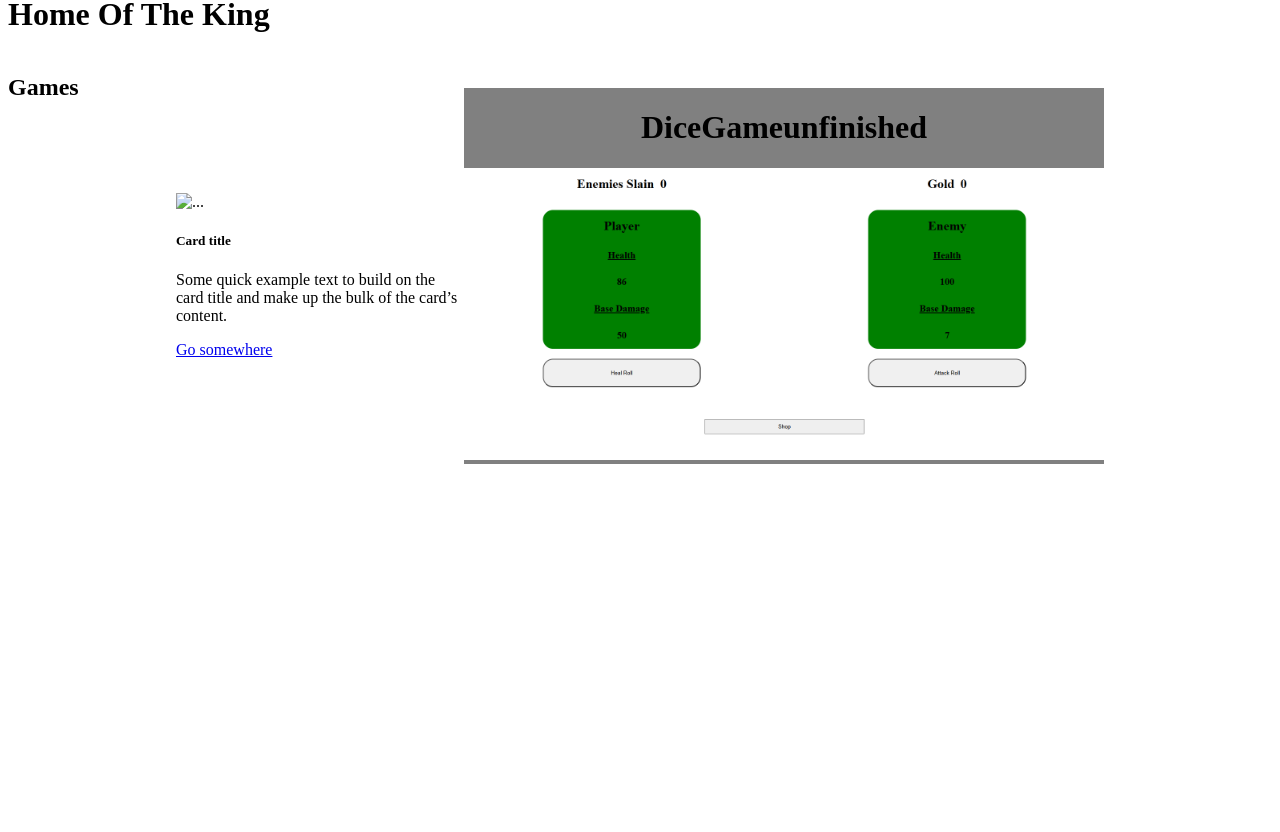
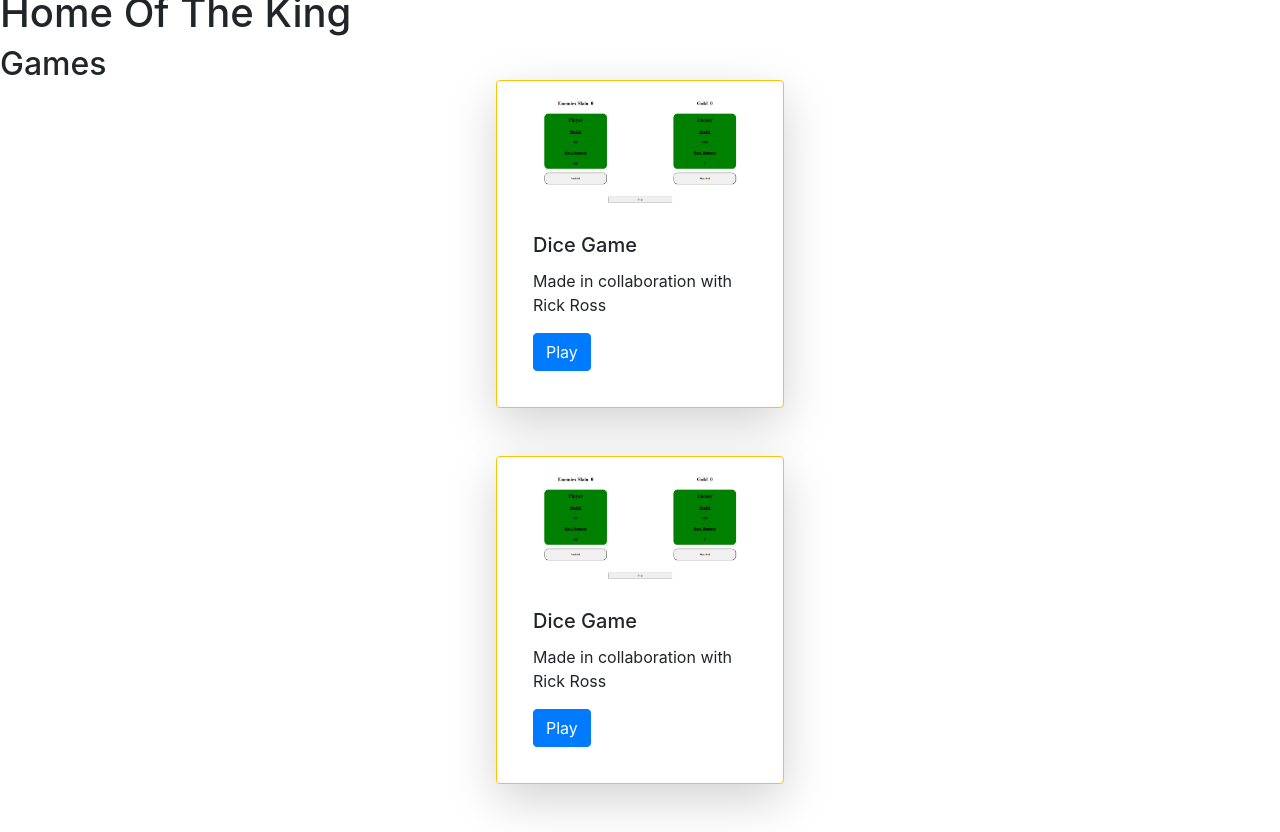
Before and after one commit to BreakDancingGorilla/portfolioWebsite, a website: page index.html in a window 1280 px wide. Before the commit the page ends 800 px from the top, so only its background shows below. Drawn offline with nearby package versions, Linux system fonts and the light colour scheme.

Commit message:
fuck having to put a comment every single fucking time

```diff
--- a/index.html
+++ b/index.html
@@ -4,6 +4,7 @@
 <head>
     <meta charset="UTF-8" />
     <title>DO NOT OPEN</title>
+    <link rel="stylesheet" href="https://cdn.jsdelivr.net/npm/bootstrap@4.4.1/dist/css/bootstrap.min.css" integrity="sha384-Vkoo8x4CGsO3+Hhxv8T/Q5PaXtkKtu6ug5TOeNV6gBiFeWPGFN9MuhOf23Q9Ifjh" crossorigin="anonymous">
     <link id="favicon" rel="icon" type="image/x-icon" href="./cat.jpg">
     <meta name="viewport" content="width=device-width, initial-scale=1">
     <link href="./style.css" rel="stylesheet">
@@ -22,26 +23,27 @@
 
     <div id="siteList">
 
-        <div class="card" style="width: 18rem;">
-  <img src="..." class="card-img-top" alt="...">
+   <div class="card shadow-lg p-3 mb-5 bg-white rounded border border-warning" style="width: 18rem;">
+  <img src="./diceGameSnap.png" class="card-img-top" alt="...">
   <div class="card-body">
-    <h5 class="card-title">Card title</h5>
-    <p class="card-text">Some quick example text to build on the card title and make up the bulk of the card’s content.</p>
-    <a href="#" class="btn btn-primary">Go somewhere</a>
+    <h5 class="card-title">Dice Game</h5>
+    <p class="card-text">Made in collaboration with Rick Ross</p>
+    <a href="https://breakdancinggorilla.github.io/diceGame/" class="btn btn-primary">Play</a>
+  </div>
+</div>
+<div class="card shadow-lg p-3 mb-5 bg-white rounded border border-warning" style="width: 18rem;">
+  <img src="./diceGameSnap.png" class="card-img-top" alt="...">
+  <div class="card-body">
+    <h5 class="card-title">Dice Game</h5>
+    <p class="card-text">Made in collaboration with Rick Ross</p>
+    <a href="https://breakdancinggorilla.github.io/diceGame/" class="btn btn-primary">Play</a>
   </div>
 </div>
 
-
-        <div class="siteCard">
-            <div class="siteDis">
-                <h1 class="siteTitle">DiceGame</h1>
-                <h1 class="siteTitle">unfinished</h1>
-                <h1 class="siteTitle"></h1>
-            </div>
-
-            <img src="./diceGameSnap.png">
-        </div>
     </div>
+    <script src="https://code.jquery.com/jquery-3.4.1.slim.min.js" integrity="sha384-J6qa4849blE2+poT4WnyKhv5vZF5SrPo0iEjwBvKU7imGFAV0wwj1yYfoRSJoZ+n" crossorigin="anonymous"></script>
+<script src="https://cdn.jsdelivr.net/npm/popper.js@1.16.0/dist/umd/popper.min.js" integrity="sha384-Q6E9RHvbIyZFJoft+2mJbHaEWldlvI9IOYy5n3zV9zzTtmI3UksdQRVvoxMfooAo" crossorigin="anonymous"></script>
+<script src="https://cdn.jsdelivr.net/npm/bootstrap@4.4.1/dist/js/bootstrap.min.js" integrity="sha384-wfSDF2E50Y2D1uUdj0O3uMBJnjuUD4Ih7YwaYd1iqfktj0Uod8GCExl3Og8ifwB6" crossorigin="anonymous"></script>
  <script src="https://cdn.jsdelivr.net/npm/bootstrap@5.3.8/dist/js/bootstrap.bundle.min.js" integrity="sha384-FKyoEForCGlyvwx9Hj09JcYn3nv7wiPVlz7YYwJrWVcXK/BmnVDxM+D2scQbITxI" crossorigin="anonymous"></script>
     <script src="./code.js"></script>
 </body>
--- a/style.css
+++ b/style.css
@@ -10,7 +10,7 @@
     display: flex;
     align-items: center;
     justify-content: center;
-
+    flex-direction: column;
 }
 
 .siteDis {
```
